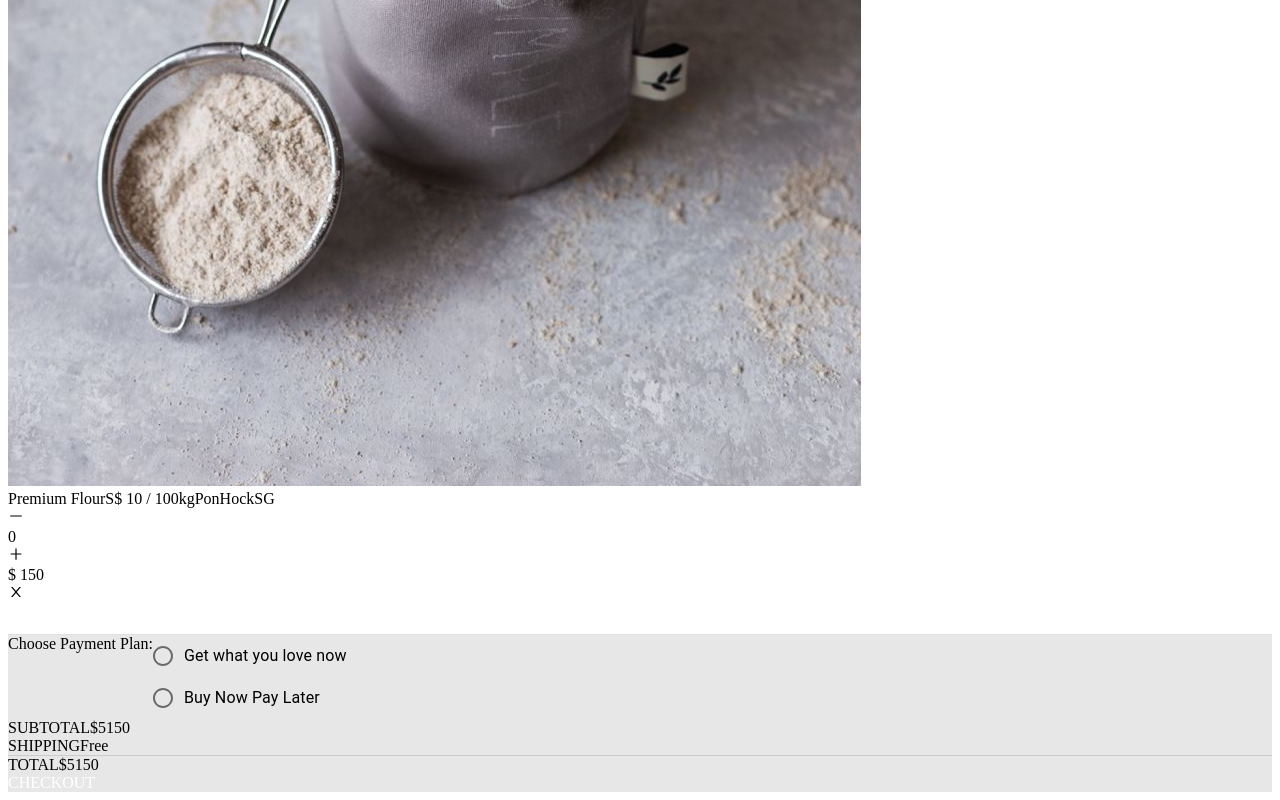
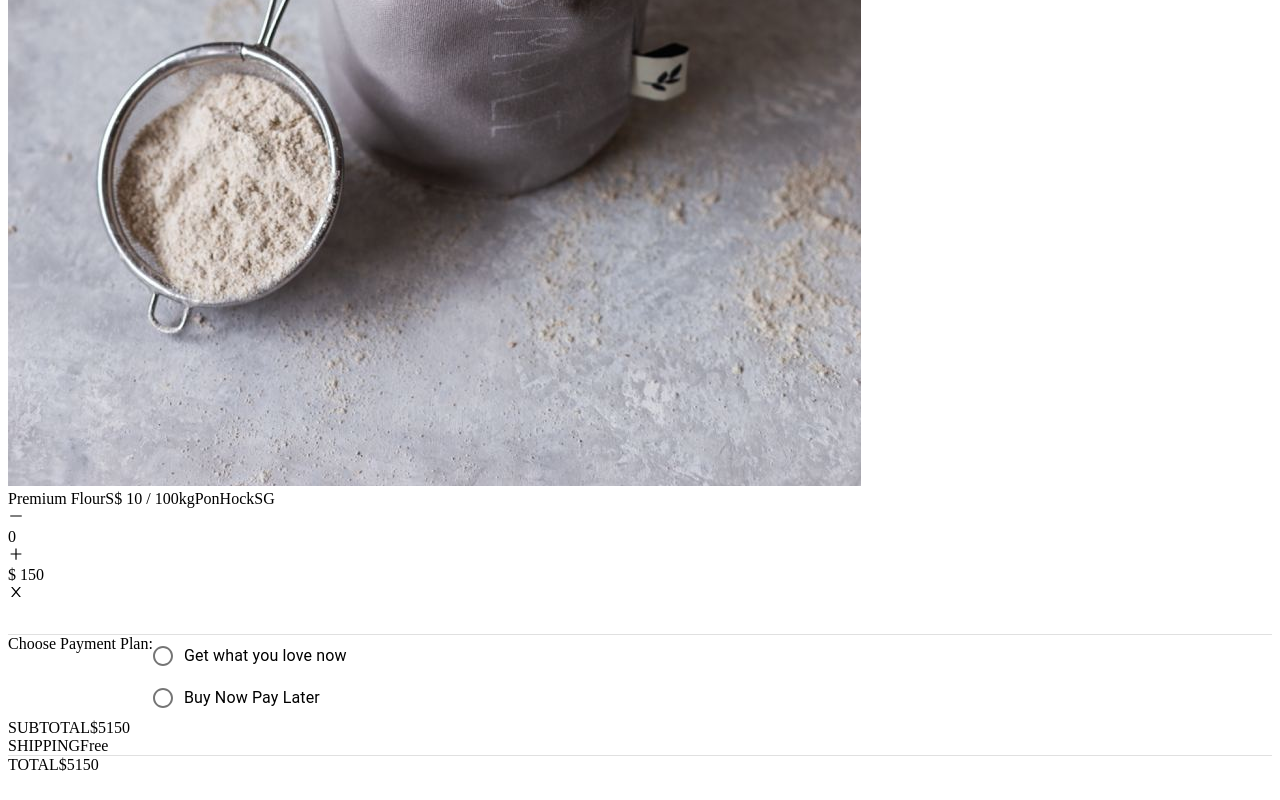
Before and after one commit to jeraldlyh/Ellipsis-TechSeries-2021, a Next.js app in the folder frontend/: page /cart in a window 1280 px wide. Shown: the part 2376-3176 px from the top of the page. Built offline with nearby package versions, Linux system fonts and the light colour scheme; no server answers.

Commit message:
UI fixes

```diff
--- a/frontend/pages/cart.js
+++ b/frontend/pages/cart.js
@@ -36,7 +36,7 @@ export default function Home() {
         <CartItem />
 
         {/* Payment Plans */}
-        <div style={{ backgroundColor: "#E7E7E7" }} className="w-full mt-10 px-20 py-10 justify-between flex-row flex rounded-3xl shadow-md">
+        <div className="bg-white w-full mt-10 mb-12 px-20 py-10 justify-between flex-row flex rounded-3xl shadow-md">
           <div className="flex-col flex">
             <span className="mb-5 text-xl">Choose Payment Plan:</span>
             <FormControl component="fieldset">
```
